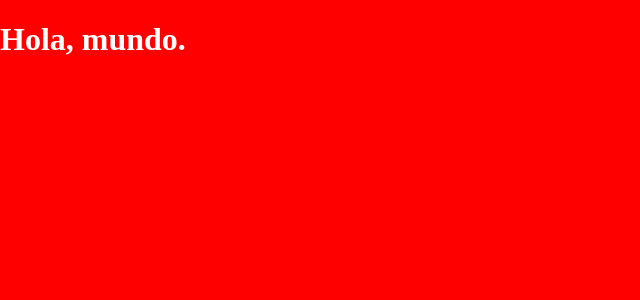
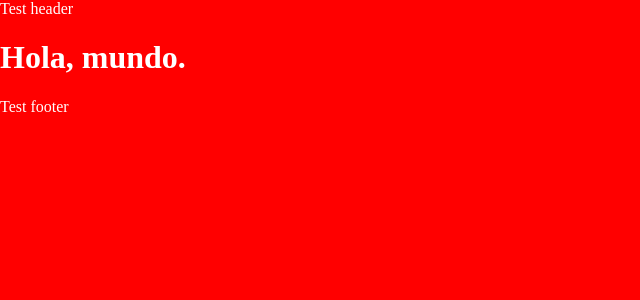
Before and after one commit to hyfi06/RideMe, a React app: page / in a window 1280 px wide. Shown: the top 300 px of the page, without its empty margins (0-640 px from the left). Built offline with nearby package versions, Linux system fonts and the light colour scheme.

Commit message:
Layout components

```diff
--- /dev/null
+++ b/src/components/Footer.jsx
@@ -0,0 +1,10 @@
+import React from 'react';
+import '../assets/styles/Footer.scss';
+
+const Footer = () => (
+  <footer>
+    Test footer
+  </footer>
+);
+
+export default Footer;
--- /dev/null
+++ b/src/components/Header.jsx
@@ -0,0 +1,10 @@
+import React from 'react';
+import '../assets/styles/Header.scss';
+
+const Header = () => (
+  <header>
+    Test header
+  </header>
+);
+
+export default Header;
--- /dev/null
+++ b/src/components/Layout.jsx
@@ -0,0 +1,13 @@
+import React from 'react';
+import Header from './Header';
+import Footer from './Footer';
+
+const Layout = ({ children }) => (
+  <div className='App'>
+    <Header />
+    {children}
+    <Footer />
+  </div>
+);
+
+export default Layout;
--- /dev/null
+++ b/src/components/NotFound.jsx
@@ -0,0 +1,7 @@
+import React from 'react';
+
+const NotFound = () => (
+  <h1>WTF! 404 Page not found</h1>
+);
+
+export default NotFound;
--- a/src/routes/App.jsx
+++ b/src/routes/App.jsx
@@ -1,10 +1,17 @@
 import React from 'react';
-import { BrowserRouter, Route } from 'react-router-dom';
+import { BrowserRouter, Switch, Route } from 'react-router-dom';
 import HelloWorld from '../components/HelloWorld';
+import Layout from '../components/Layout';
+import NotFound from '../components/NotFound';
 
 const App = () => (
   <BrowserRouter>
-    <Route exact path='/' component={HelloWorld} />
+    <Layout>
+      <Switch>
+        <Route exact path='/' component={HelloWorld} />
+        <Route component={NotFound} />
+      </Switch>
+    </Layout>
   </BrowserRouter>
 );
 
```
Also changed, not shown: src/assets/styles/Footer.scss (added), src/assets/styles/Header.scss (added).
